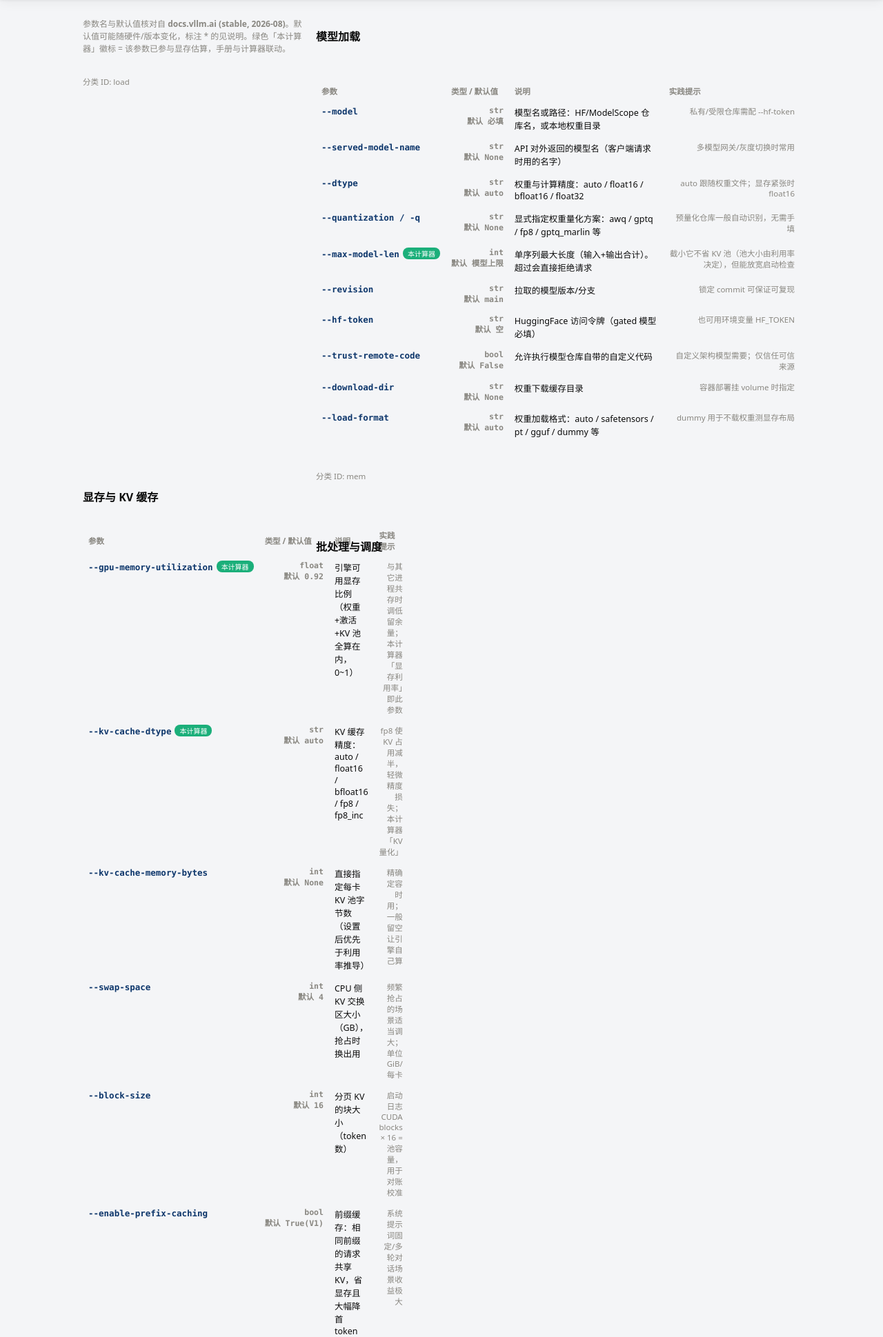
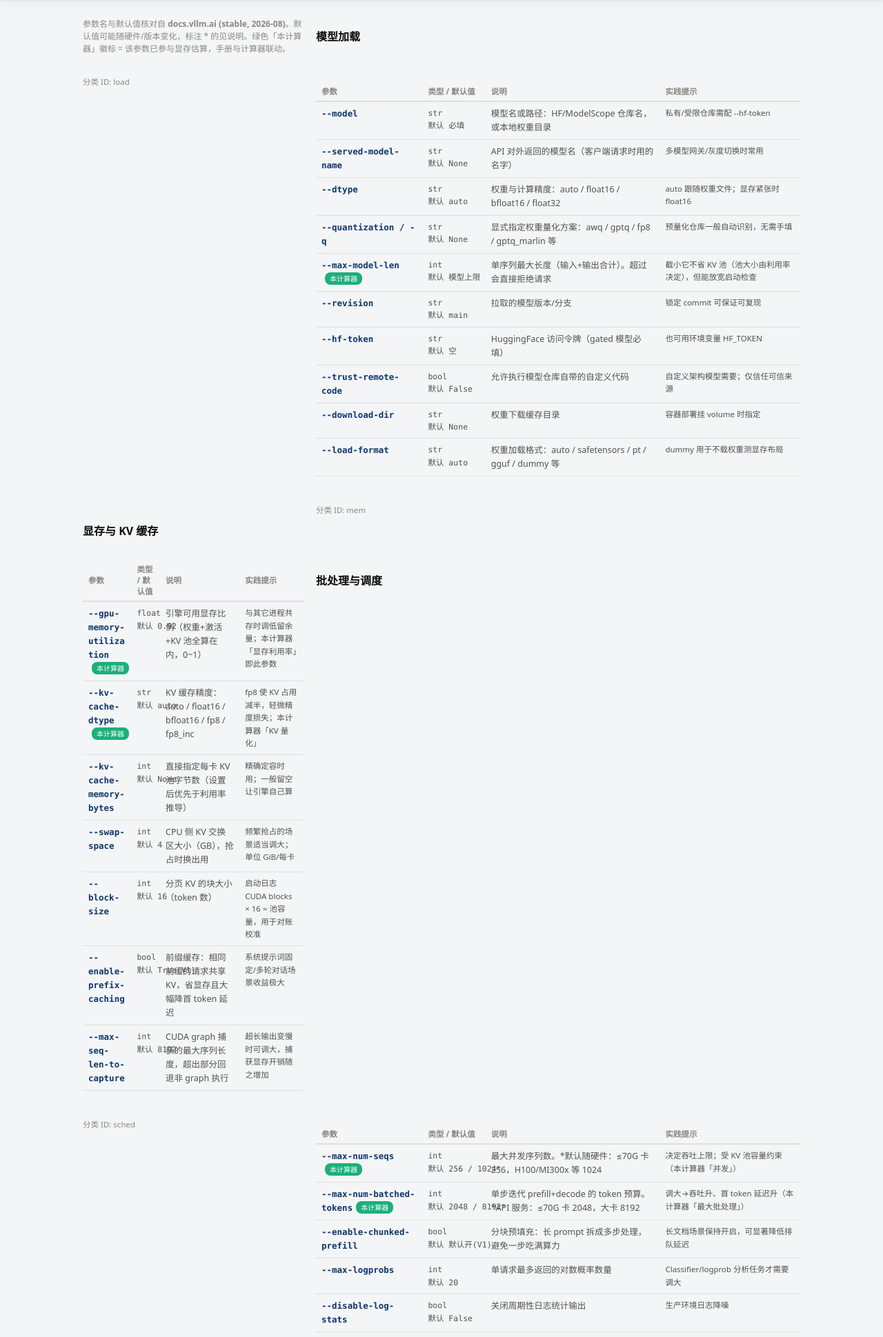
Before and after one commit to Monster-muyu/cc-project, a FastAPI app: page /vllm-params in a window 1280 px wide. Shown: the part 90-2029 px from the top of the page at 69% size. Run offline with FastAPI, Linux system fonts and the light colour scheme.

Commit message:
fix:vLLM手册页表格样式(全局td规则泄漏+未定义--line变量致文字贴行)

```diff
--- a/vram_calc/web/templates/vllm_params.html
+++ b/vram_calc/web/templates/vllm_params.html
@@ -4,15 +4,21 @@
   <meta charset="utf-8"/>
   <meta name="viewport" content="width=device-width, initial-scale=1"/>
   <title>vLLM 常用参数手册 — VRAM 显存计算工具</title>
-  <link rel="stylesheet" href="/static/style.css?v=21"/>
+  <link rel="stylesheet" href="/static/style.css?v=22"/>
   <style>
-    .param-table { width: 100%; border-collapse: collapse; font-size: 12.5px; margin: 8px 0 22px; }
-    .param-table th { text-align: left; font-size: 11.5px; color: var(--muted); border-bottom: 2px solid var(--line); padding: 6px 8px; }
-    .param-table td { padding: 7px 8px; border-bottom: 1px solid var(--line); vertical-align: top; }
-    .param-table td:first-child { white-space: nowrap; }
+    /* overrides: style.css global td rules (right-align/bold col2, right-align
+       last col) leak into this table — rescope everything here */
+    .param-table { width: 100%; table-layout: fixed; border-collapse: collapse; font-size: 12.5px; margin: 8px 0 22px; }
+    .param-table th { text-align: left; font-size: 11.5px; color: var(--muted); border-bottom: 2px solid var(--grid); padding: 6px 8px; }
+    .param-table th:nth-child(1), .param-table td:nth-child(1) { width: 22%; }
+    .param-table th:nth-child(2), .param-table td:nth-child(2) { width: 13%; }
+    .param-table th:nth-child(3), .param-table td:nth-child(3) { width: 36%; }
+    .param-table td { padding: 7px 8px; border-bottom: 1px solid var(--grid); vertical-align: top;
+      text-align: left; font-weight: 400; color: var(--ink-2); line-height: 1.6; overflow-wrap: anywhere; }
+    .param-table td:first-child { color: var(--ink); }
     .flag { font-family: Consolas, monospace; font-weight: 600; color: #0d366b; }
     .mono { font-family: Consolas, monospace; font-size: 11.5px; color: var(--muted); white-space: nowrap; }
-    .modeled { display: inline-block; font-size: 10px; background: #1baf7a; color: #fff; border-radius: 8px; padding: 1px 7px; margin-left: 5px; vertical-align: 1px; }
+    .modeled { display: inline-block; font-size: 10px; background: #1baf7a; color: #fff; border-radius: 8px; padding: 1px 7px; margin-left: 5px; vertical-align: 1px; white-space: nowrap; }
     .tip { color: #8a6d1a; font-size: 11.5px; }
     .manual h2 { margin: 26px 0 4px; font-size: 16px; }
     .manual .src { font-size: 11.5px; color: var(--muted); margin-bottom: 2px; }
```
